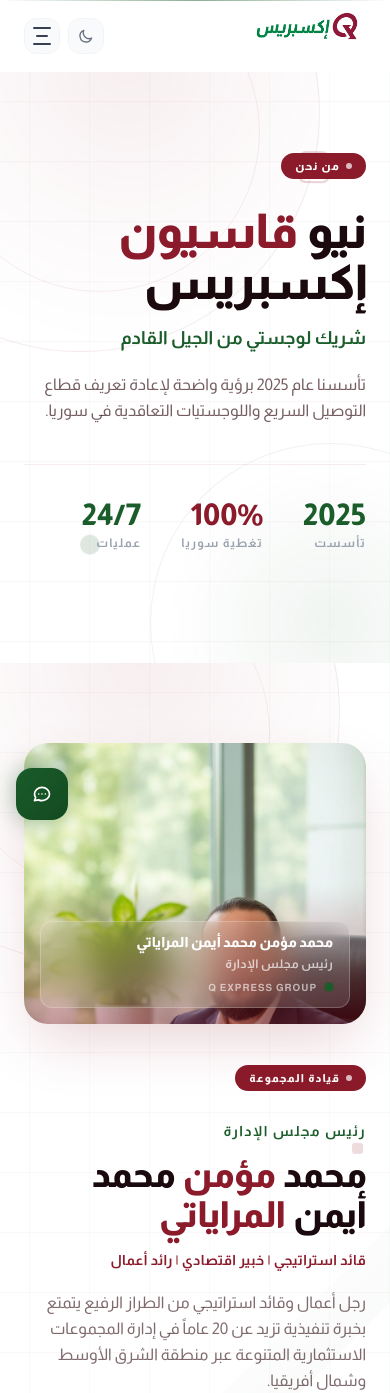
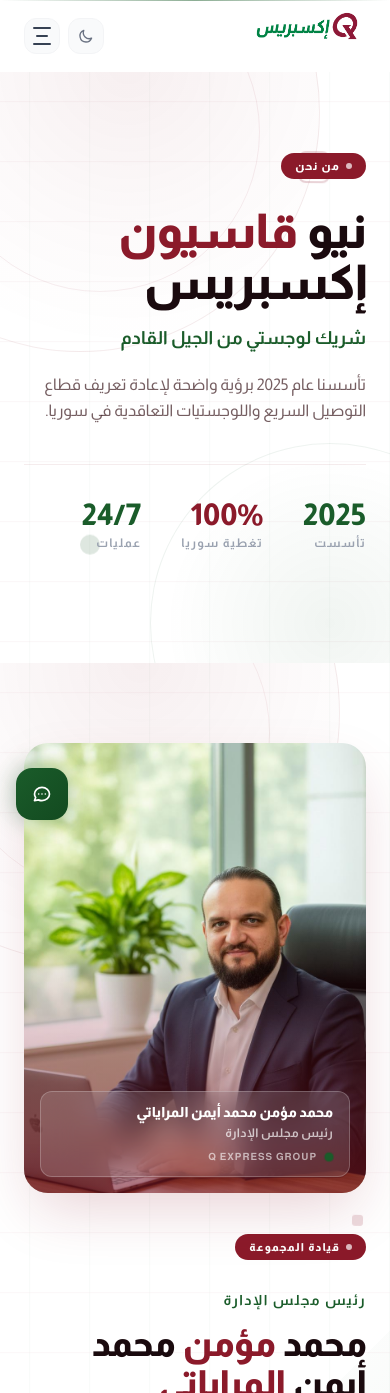
Before and after one commit to The-legend98/qexpress-website, a Next.js app: page /about in a window 390 px wide. Shown: the top 1393 px of the page. Built offline with nearby package versions, Linux system fonts and the light colour scheme.

Commit message:
fixing ceo photo in the small screens

```diff
--- a/app/ceo/page.tsx
+++ b/app/ceo/page.tsx
@@ -413,16 +413,18 @@
               {/* Photo frame — full width on mobile, fixed size on desktop */}
               <div
                 className="relative w-full md:w-[380px] rounded-[24px] md:rounded-[32px] overflow-hidden"
-                style={{ height: "min(72vw, 480px)", boxShadow: `0 24px 60px -12px ${M}35` }}
+  // زدنا الارتفاع في الموبايل من 72vw لـ 110vw ليظهر الجسم والرأس بشكل أفضل
+  style={{ height: "aspect-ratio: 4/5", minHeight: "450px", boxShadow: `0 24px 60px -12px ${M}35` }}
               >
                 <Image
                   src={CEO_PHOTO}
                   alt={t.hero.name}
                   fill
-                  className="object-cover object-top"
+                  className="object-cover object-center"
                   priority
                 />
-                <div className="absolute inset-0" style={{ background: `linear-gradient(to top,${M}70 0%,transparent 50%)` }} />
+
+                <div className = "absolute inset-0" style={{ background: `linear-gradient(to top,${M}90 0%,transparent 60%)`}} />
 
                 {/* Name card overlay */}
                 <div className="absolute bottom-0 left-0 right-0 px-4 pb-4 md:px-6 md:pb-6">
```
